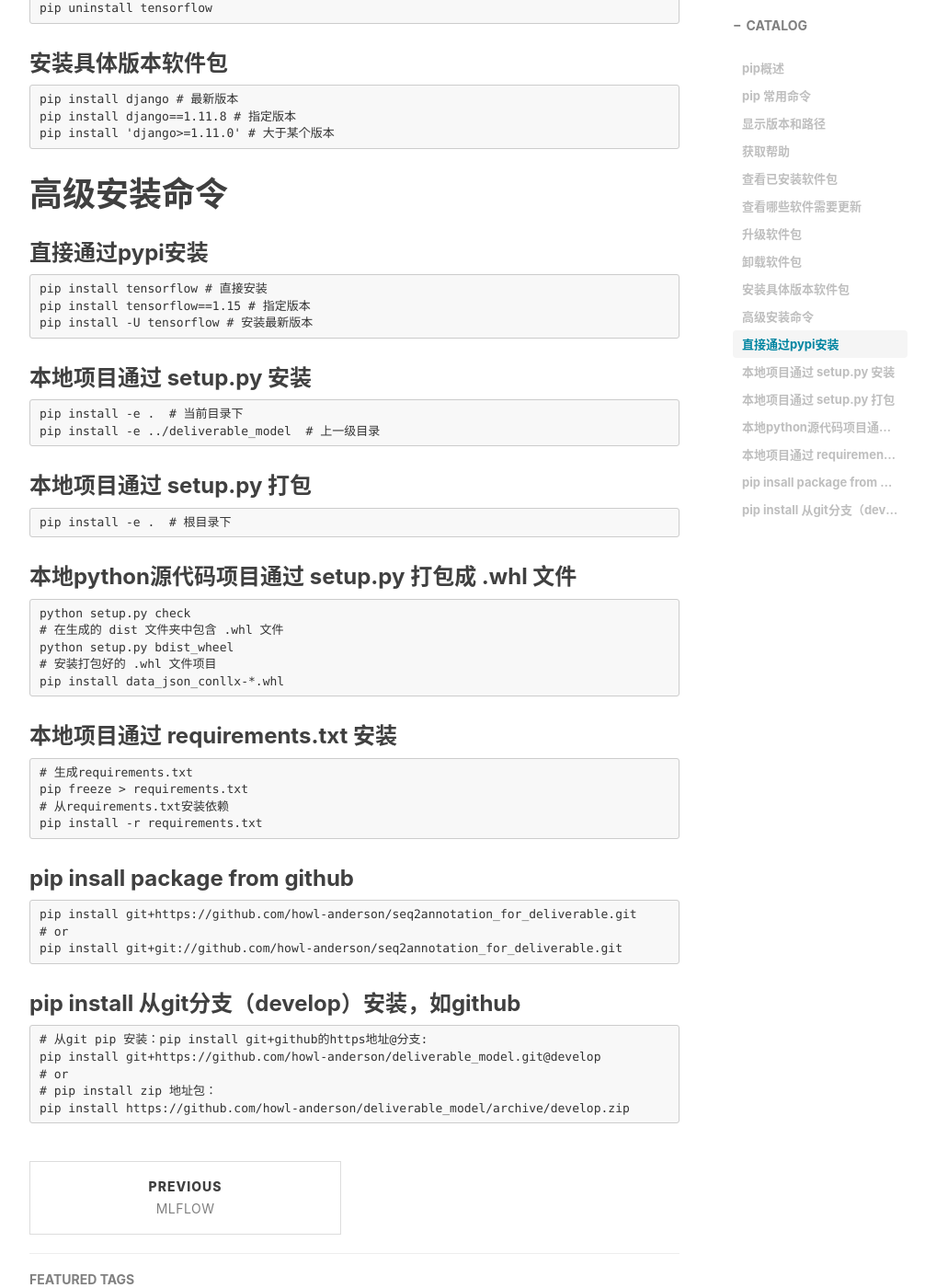
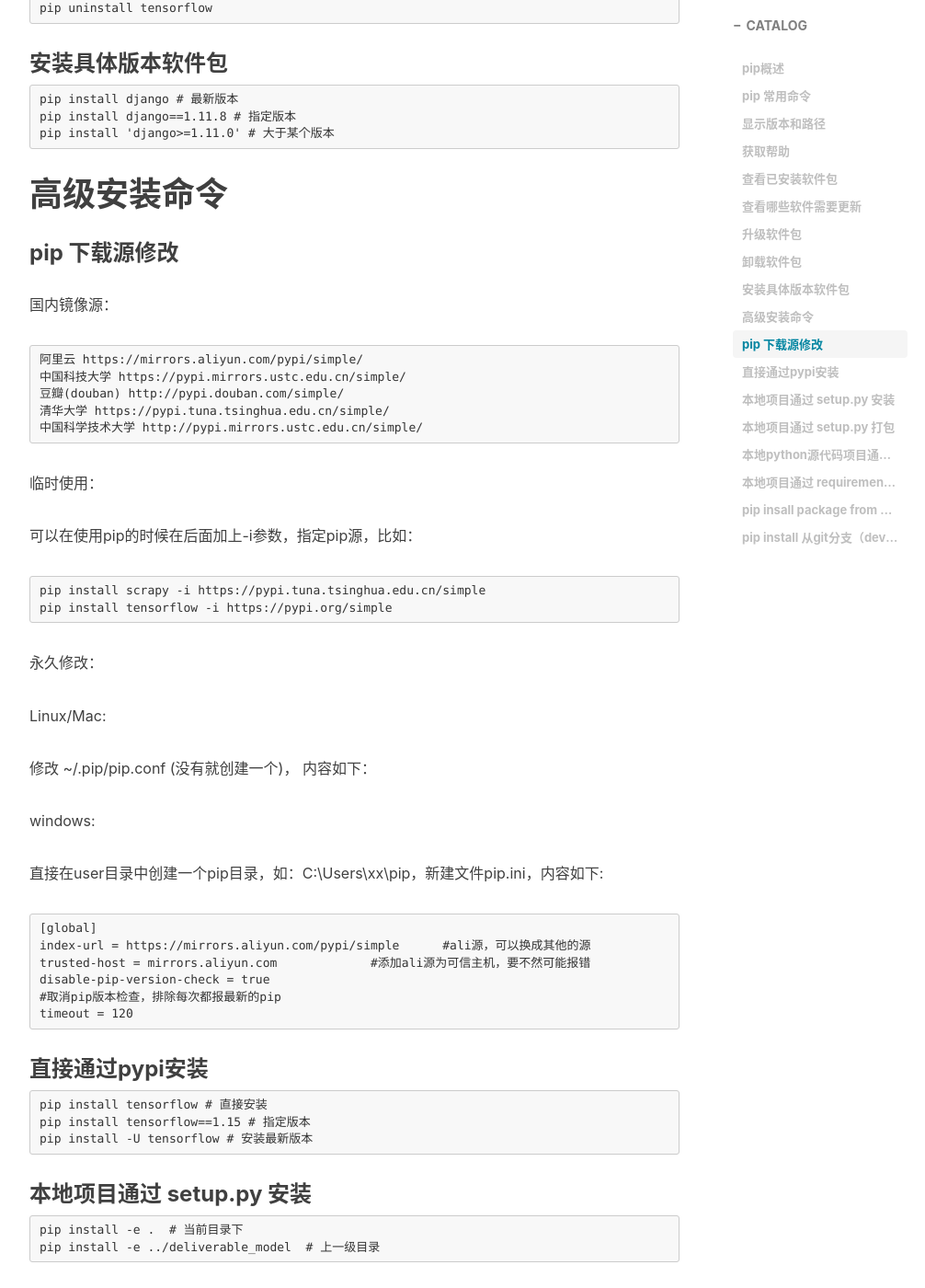
Before and after one commit to shfshf/shfshf.github.io, a Jekyll site: the page built from _posts/2020-3-18-pip.md, in a window 1280 px wide and 1400 px high, scrolled down 1401 px. Shown: the whole window at 92% size, without its empty margins (233-1239 px from the left). Built offline with Jekyll 4.4.1, drawn with Linux system fonts in a browser that asks for light colours; nearby versions of some CDN libraries; comment, search, counter and statistics services are not loaded.

Commit message:
pip 下载源

````diff
--- a/_posts/2020-3-18-pip.md
+++ b/_posts/2020-3-18-pip.md
@@ -55,6 +55,40 @@ pip install 'django>=1.11.0' # 大于某个版本
 ```
 
 # 高级安装命令
+### pip 下载源修改
+国内镜像源：
+```
+阿里云 https://mirrors.aliyun.com/pypi/simple/
+中国科技大学 https://pypi.mirrors.ustc.edu.cn/simple/
+豆瓣(douban) http://pypi.douban.com/simple/
+清华大学 https://pypi.tuna.tsinghua.edu.cn/simple/
+中国科学技术大学 http://pypi.mirrors.ustc.edu.cn/simple/
+```
+临时使用：
+
+可以在使用pip的时候在后面加上-i参数，指定pip源，比如：
+```
+pip install scrapy -i https://pypi.tuna.tsinghua.edu.cn/simple
+pip install tensorflow -i https://pypi.org/simple
+```
+永久修改：
+
+Linux/Mac:
+
+修改 ~/.pip/pip.conf (没有就创建一个)， 内容如下：
+
+windows:
+
+直接在user目录中创建一个pip目录，如：C:\Users\xx\pip，新建文件pip.ini，内容如下:
+```
+[global]
+index-url = https://mirrors.aliyun.com/pypi/simple      #ali源，可以换成其他的源
+trusted-host = mirrors.aliyun.com             #添加ali源为可信主机，要不然可能报错
+disable-pip-version-check = true
+#取消pip版本检查，排除每次都报最新的pip
+timeout = 120
+```
+
 ### 直接通过pypi安装
 ```
 pip install tensorflow # 直接安装
````
